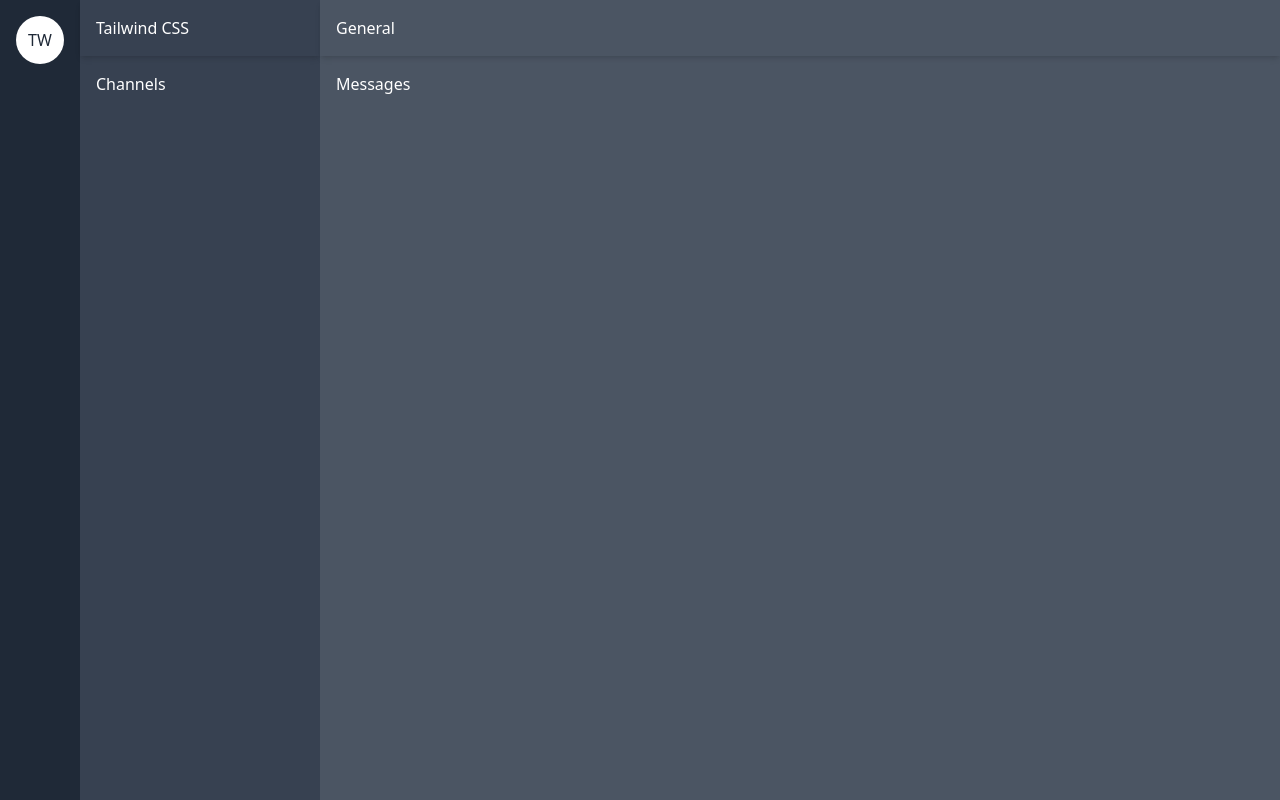
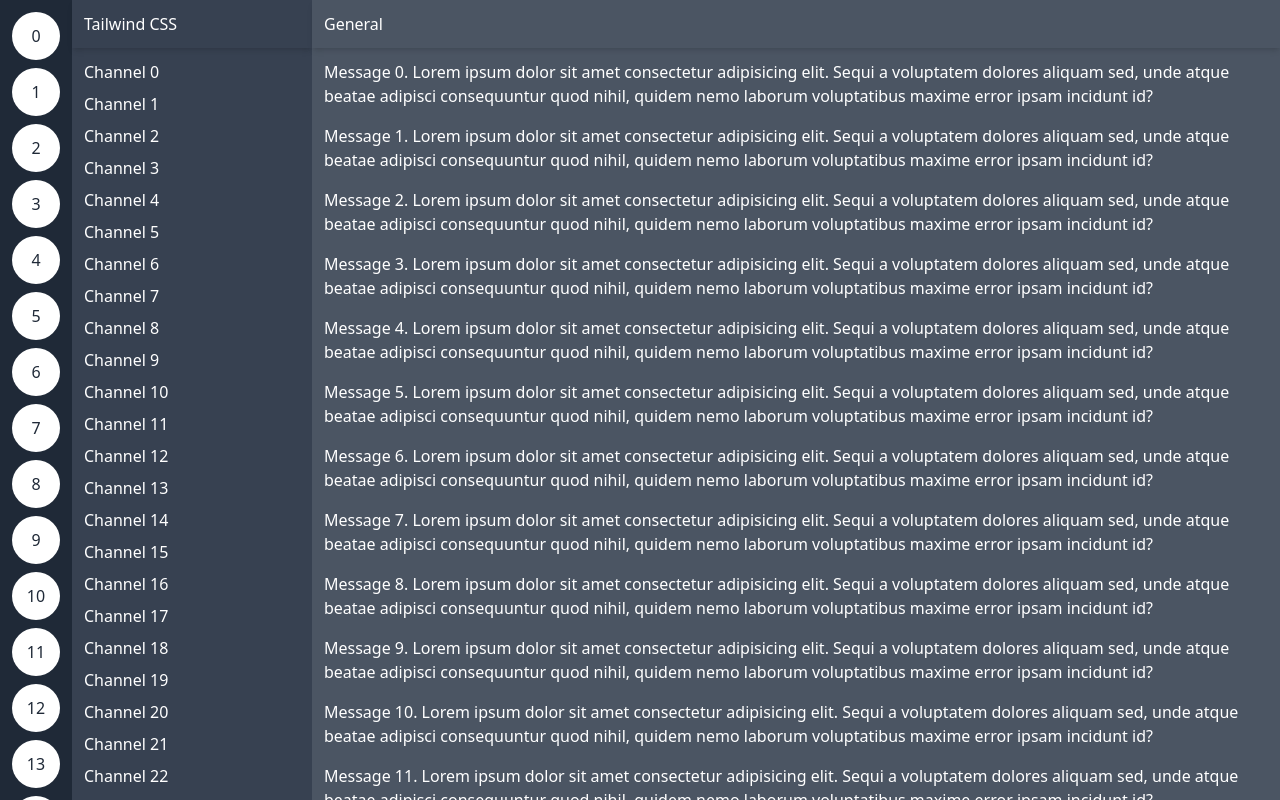
Before and after one commit to FranciscoJavierMartin/Discord-tailwind, a Vue app: page / in a window 1280 px wide. Built offline with nearby package versions, Linux system fonts and the light colour scheme.

Commit message:
Populate and style panels

```diff
--- a/src/pages/HomePage.vue
+++ b/src/pages/HomePage.vue
@@ -1,19 +1,32 @@
 <template>
   <div class="flex text-white h-screen">
-    <div class="bg-gray-800 p-4">
+    <div class="bg-gray-800 p-3 space-y-2 overflow-y-scroll">
       <div
+        v-for="(_, index) in Array(40)"
+        :key="index"
         class="bg-white text-gray-800 w-12 h-12 rounded-full flex items-center justify-center"
       >
-        TW
+        {{ index }}
       </div>
     </div>
     <div class="bg-gray-700 w-60 flex flex-col">
-      <div class="p-4 shadow-md">Tailwind CSS</div>
-      <div class="p-4 flex-1">Channels</div>
+      <div class="p-3 h-12 shadow-md flex items-center flex-shrink-0">
+        Tailwind CSS
+      </div>
+      <div class="p-3 flex-1 overflow-y-scroll space-y-2">
+        <p v-for="(_, index) in Array(40)" :key="index">Channel {{ index }}</p>
+      </div>
     </div>
     <div class="bg-gray-600 flex-1 flex flex-col">
-      <div class="p-4 shadow-md">General</div>
-      <div class="p-4 flex-1">Messages</div>
+      <div class="p-3 h-12 flex items-center shadow-md">General</div>
+      <div class="p-3 flex-1 space-y-4 overflow-y-scroll">
+        <p v-for="(_, index) in Array(40)" :key="index">
+          Message {{ index }}. Lorem ipsum dolor sit amet consectetur
+          adipisicing elit. Sequi a voluptatem dolores aliquam sed, unde atque
+          beatae adipisci consequuntur quod nihil, quidem nemo laborum
+          voluptatibus maxime error ipsam incidunt id?
+        </p>
+      </div>
     </div>
   </div>
 </template>
```
